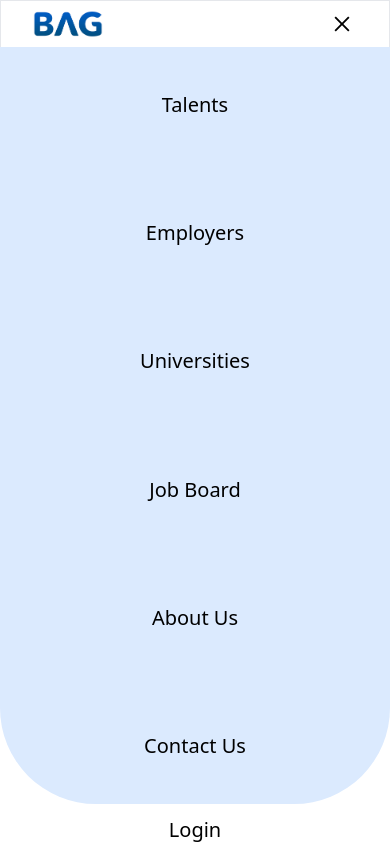
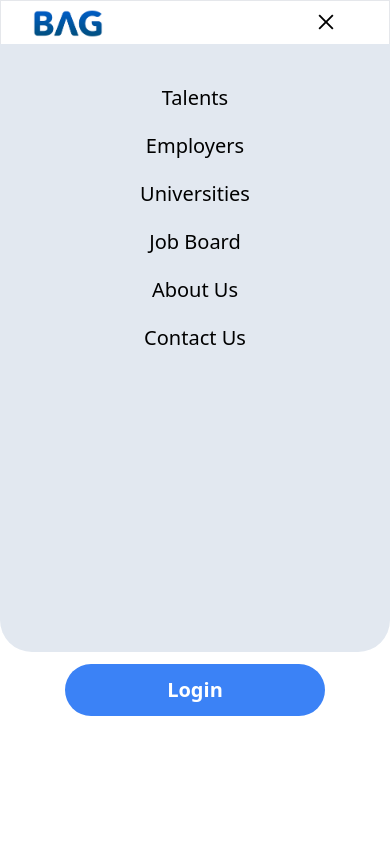
Before and after one commit to jrwaka/BAG-Clone, a React (Create React App) app: page / in a window 390 px wide. Both pictures are taken after a click on the button 342 px from the left and 24 px from the top of the page. Shown: the top 844 px of the page. Built offline with nearby package versions, Linux system fonts and the light colour scheme.

Commit message:
new update about the hidden nav bar

```diff
--- a/package.json
+++ b/package.json
@@ -8,6 +8,7 @@
     "@testing-library/user-event": "^13.5.0",
     "embla-carousel-autoplay": "^8.1.8",
     "embla-carousel-react": "^8.1.8",
+    "framer-motion": "^12.0.0-alpha.0",
     "init": "^0.1.2",
     "react": "^18.3.1",
     "react-dom": "^18.3.1",
--- a/src/components/NavBar.jsx
+++ b/src/components/NavBar.jsx
@@ -1,4 +1,21 @@
 import React, { useState } from "react";
+import { motion } from "framer-motion";
+const variants = {
+  open: {
+    y: -50,
+    opacity: 1,
+    transition: {
+      y: { stiffness: 1000, velocity: -100 },
+    },
+  },
+  closed: {
+    y: 0,
+    opacity: 1,
+    transition: {
+      y: { stiffness: 1000 },
+    },
+  },
+};
 
 function NavBar() {
   const [togglemenu, setMenu] = useState(false);
@@ -75,7 +92,7 @@ function NavBar() {
             </div>
           </div>
         </div>
-        <div className="items-center justify-between gap-3 ">
+        <div className="items-center  justify-between gap-3 relative ">
           <div className="hidden md:flex items-center gap-4">
             <button className="px-5 py-3 rounded-full  bg-gray-100 text-black hover:bg-blue-600 hover:text-white transition duration-300 font-semibold">
               Login
@@ -83,7 +100,7 @@ function NavBar() {
             <button className="px-5 py-3 rounded-full bg-blue-600 text-white font-semibold whitespace-nowrap">
               Get Started
             </button>
-            <button className="text-3xl block md:hidden" onClick={toggleMenu}>
+            {/* <button className="text-3xl block md:hidden" onClick={toggleMenu}>
               {togglemenu ? (
                 <svg
                   className="close"
@@ -115,12 +132,15 @@ function NavBar() {
                   ></path>
                 </svg>
               )}
-            </button>
+            </button> */}
           </div>
-          <button className="toggleMenu" onClick={toggleMenu}>
+          <button
+            className="md:hidden block text-3xl absolute z-50 right-4 -top-4"
+            onClick={toggleMenu}
+          >
             {togglemenu ? (
               <svg
-                className="close"
+                className="open"
                 xmlns="http://www.w3.org/2000/svg"
                 width="1em"
                 height="1em"
@@ -137,11 +157,11 @@ function NavBar() {
                 width="1em"
                 height="1em"
                 viewBox="0 0 24 24"
-                className="open"
+                className="close"
               >
                 <path
                   fill="none"
-                  stroke="currentColor"
+                  stroke="black"
                   strokeLinecap="round"
                   strokeLinejoin="round"
                   strokeWidth={1.5}
@@ -153,18 +173,39 @@ function NavBar() {
         </div>
       </nav>
       <div className={`   ${togglemenu ? "menu" : " hiddenmenu"} `}>
-        <div className="HiddenMenu">
+        <motion.div className="HiddenMenu">
           <ul className="list">
+            {/* <button onClick={toggleMenu} className="absolute  right-12 top-3">
+              <svg
+                xmlns="http://www.w3.org/2000/svg"
+                fill="none"
+                viewBox="0 0 24 24"
+                strokeWidth={1.5}
+                stroke="currentColor"
+                className="size-7"
+              >
+                <path
+                  strokeLinecap="round"
+                  strokeLinejoin="round"
+                  d="M6 18 18 6M6 6l12 12"
+                />
+              </svg>
+            </button> */}
             {LinkArr.map((link) => (
-              <li key={link}>
+              <motion.li
+                variants={variants}
+                whileHover={{ scale: 1.1 }}
+                whileTap={{ scale: 0.95 }}
+                key={link}
+              >
                 <a href="/">{link}</a>
-              </li>
+              </motion.li>
             ))}
           </ul>
-          <button>
+          <button className="bg-blue-500 w-2/3 py-3 rounded-full text-white font-semibold whitespace-nowrap cursor-pointer hover:bg-blue-400">
             <a href="/">Login</a>
           </button>
-        </div>
+        </motion.div>
       </div>
     </div>
   );
--- a/src/index.css
+++ b/src/index.css
@@ -14,27 +14,18 @@
   @apply flex flex-nowrap whitespace-nowrap items-center hover:text-blue-500 h-full relative;
 }
 
-.menu {
-  @apply flex md:hidden  bg-white justify-between  fixed top-[54px]   bottom-0 w-full z-50;
-  .list {
-    @apply flex flex-col gap-3 text-xl font-medium w-full bg-blue-100  items-center flex-1 justify-around rounded-b-[6rem];
-  }
-}
-
 .navLink {
   @apply hidden md:flex   flex-1 flex-shrink justify-around p-3;
 }
 .menu {
-  @apply flex md:hidden  bg-white justify-between  fixed top-[47px]   bottom-0 w-full z-50;
+  @apply flex md:hidden  bg-white justify-between  fixed top-11 z-50 pb-10  bottom-0 w-full;
   .list {
-    @apply flex flex-col gap-3 text-xl font-medium w-full bg-blue-100  items-center flex-1 justify-around rounded-b-[6rem];
+    @apply flex flex-col text-xl font-medium w-full bg-slate-200  items-center h-[80%] py-10  justify-start gap-5 rounded-b-[2rem];
   }
 }
-.toggleMenu {
-  @apply text-3xl block md:hidden;
-}
+
 .HiddenMenu {
-  @apply flex flex-col gap-3 text-xl font-medium w-full   items-center flex-1 justify-around bg-white;
+  @apply flex flex-col gap-3 text-xl font-medium w-full  h-full items-center flex-1 justify-start;
 }
 .hiddenmenu {
   @apply hidden;
```
Also changed, not shown: 1 other file (tests, documents, lock files or other folders).
